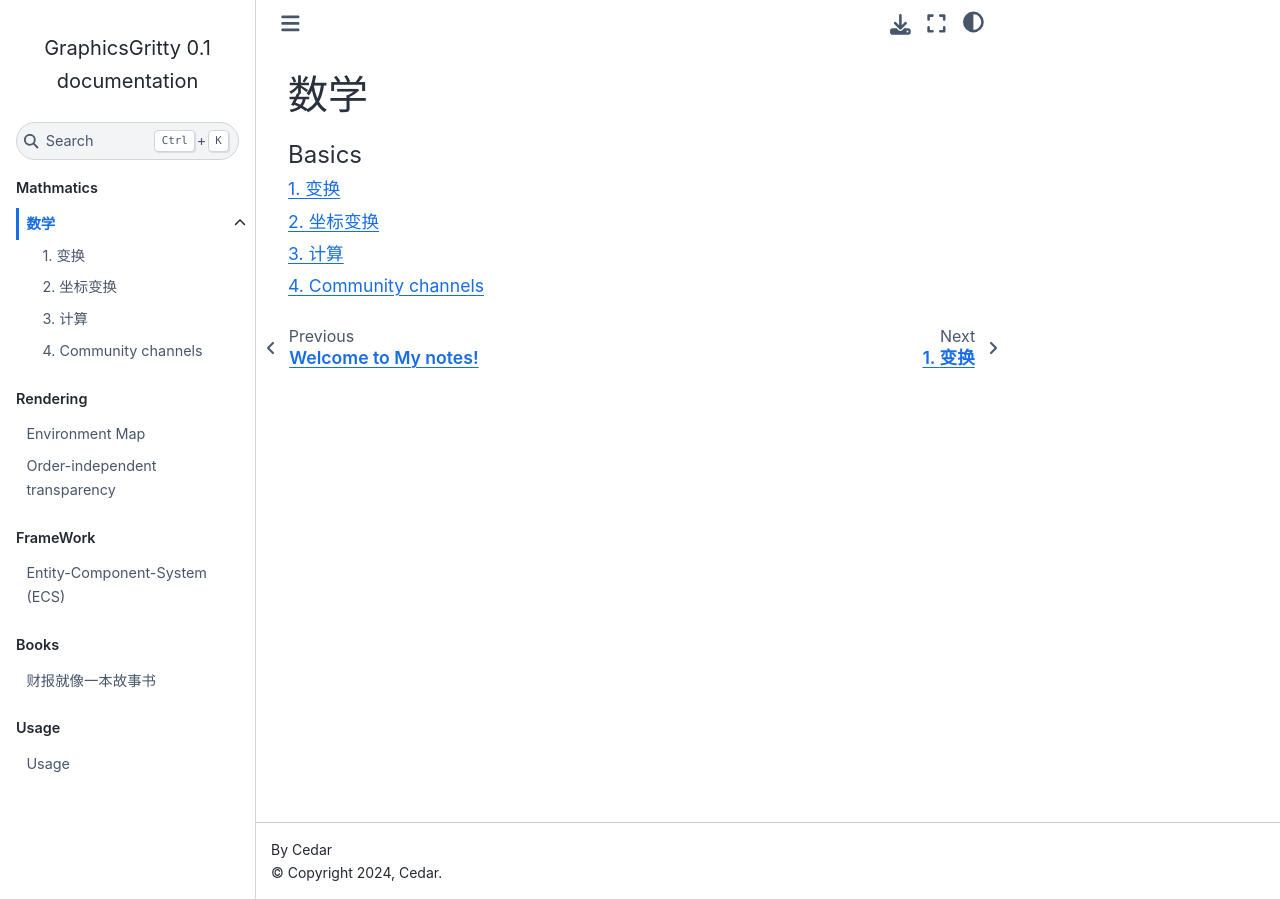
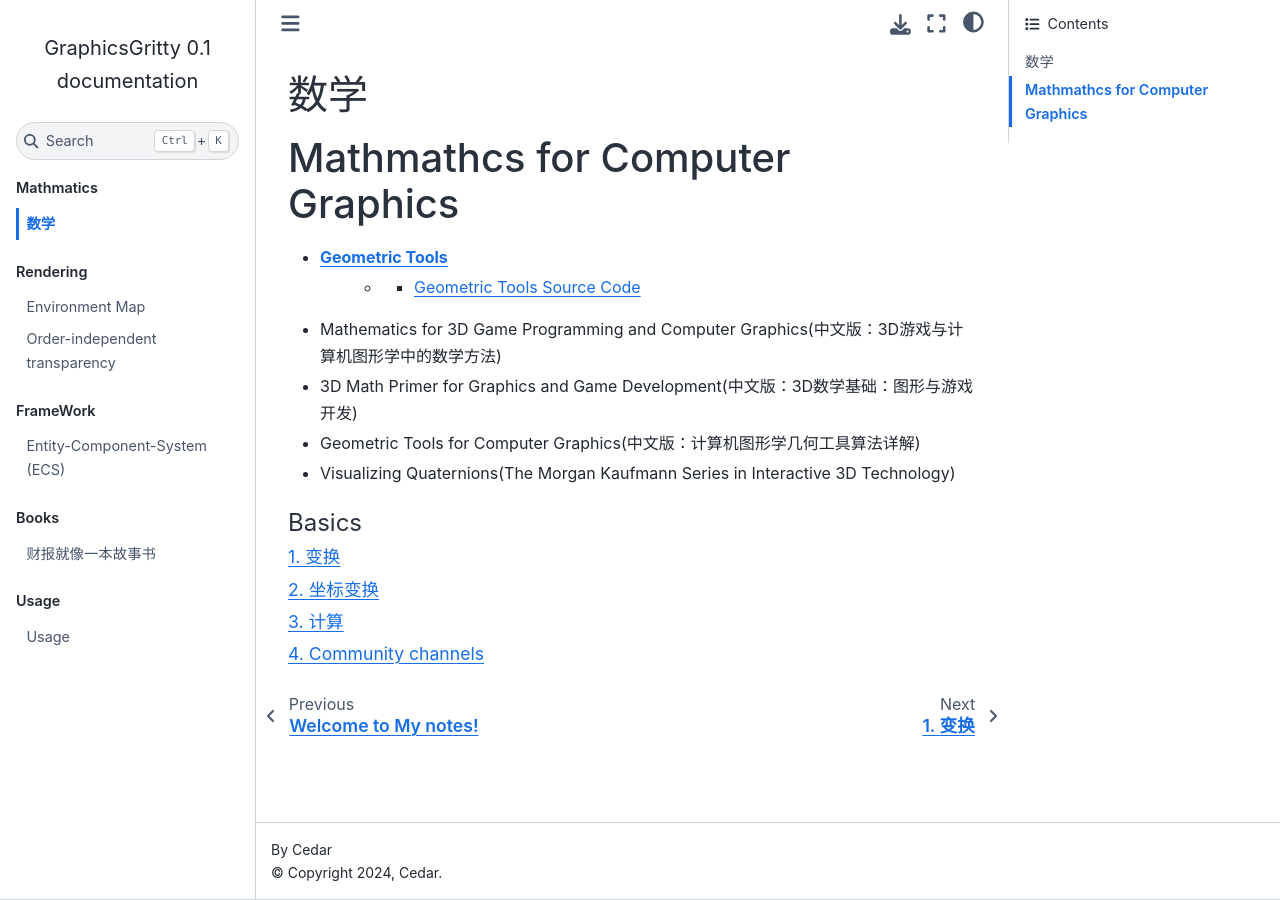
Before and after one commit to cedarz/GraphicsGritty, a Sphinx documentation site: the page built from docs/source/math/index.rst, in a window 1280 px wide. Built offline with Sphinx 7.4.7 and the Sphinx Book theme 1.1.4, drawn with Linux system fonts in a browser that asks for light colours.

Commit message:
books for cg

```diff
--- a/docs/source/math/index.rst
+++ b/docs/source/math/index.rst
@@ -1,5 +1,18 @@
 数学
 -----------
+
+
+Mathmathcs for Computer Graphics
+---------------------------------
+
+- `Geometric Tools <https://www.geometrictools.com/index.html>`_
+   - - `Geometric Tools Source Code <https://github.com/davideberly/GeometricTools>`_
+- Mathematics for 3D Game Programming and Computer Graphics(中文版：3D游戏与计算机图形学中的数学方法)
+- 3D Math Primer for Graphics and Game Development(中文版：3D数学基础：图形与游戏开发)
+- Geometric Tools for Computer Graphics(中文版：计算机图形学几何工具算法详解)
+- Visualizing Quaternions(The Morgan Kaufmann Series in Interactive 3D Technology)
+
+
 
 .. toctree::
    :maxdepth: 1
```
